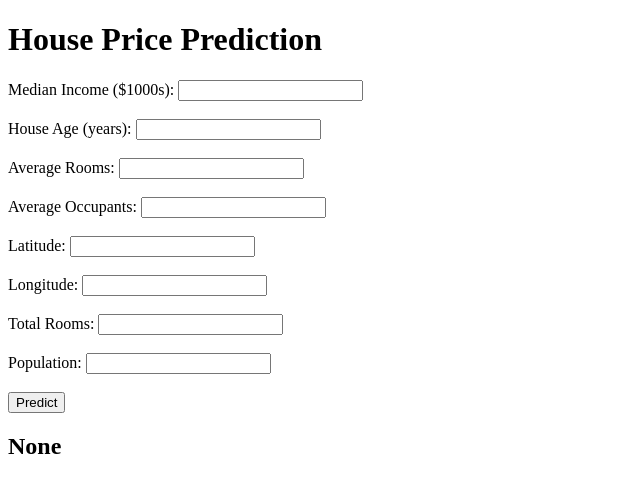
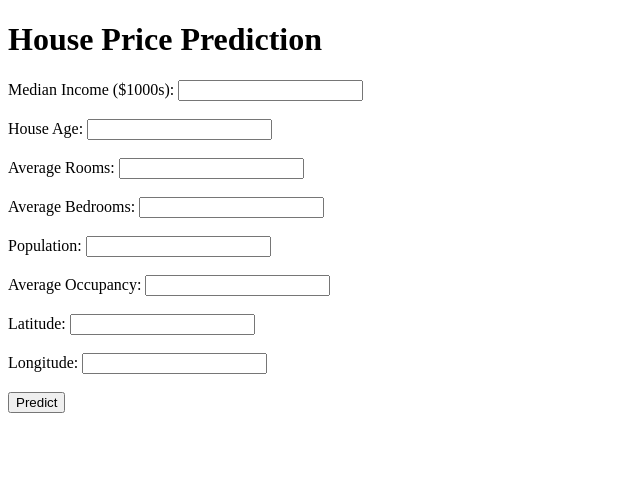
Before and after one commit to YamunaImmadisetti/HousePrice_Prediction, a Flask app: page / in a window 1280 px wide. Shown: the top 493 px of the page, without its empty margins (0-640 px from the left). Run offline with Flask 3, Linux system fonts and the light colour scheme; parts of the project's set-up code (start-up, migrations or seed data) failed here and were passed over.

Commit message:
index.html

```diff
--- a/src/templates/index.html
+++ b/src/templates/index.html
@@ -1,21 +1,29 @@
 <!DOCTYPE html>
-<html>
+<html lang="en">
 <head>
+    <meta charset="UTF-8">
+    <meta name="viewport" content="width=device-width, initial-scale=1.0">
     <title>House Price Prediction</title>
 </head>
 <body>
     <h1>House Price Prediction</h1>
-    <form action="/predict" method="post">
+    <form action="/" method="post">
         <label for="MedInc">Median Income ($1000s):</label>
         <input type="text" id="MedInc" name="MedInc" required><br><br>
 
-        <label for="HouseAge">House Age (years):</label>
+        <label for="HouseAge">House Age:</label>
         <input type="text" id="HouseAge" name="HouseAge" required><br><br>
 
         <label for="AveRooms">Average Rooms:</label>
         <input type="text" id="AveRooms" name="AveRooms" required><br><br>
 
-        <label for="AveOccup">Average Occupants:</label>
+        <label for="AveBedrms">Average Bedrooms:</label>
+        <input type="text" id="AveBedrms" name="AveBedrms" required><br><br>
+
+        <label for="Population">Population:</label>
+        <input type="text" id="Population" name="Population" required><br><br>
+
+        <label for="AveOccup">Average Occupancy:</label>
         <input type="text" id="AveOccup" name="AveOccup" required><br><br>
 
         <label for="Latitude">Latitude:</label>
@@ -24,16 +32,12 @@
         <label for="Longitude">Longitude:</label>
         <input type="text" id="Longitude" name="Longitude" required><br><br>
 
-        <label for="TotalRooms">Total Rooms:</label>
-        <input type="text" id="TotalRooms" name="TotalRooms" required><br><br>
-
-        <!-- Add additional fields if necessary -->
-        <label for="Population">Population:</label>
-        <input type="text" id="Population" name="Population" required><br><br>
-
         <input type="submit" value="Predict">
     </form>
 
-    <h2>{{ prediction }}</h2>
+    {% if prediction %}
+        <h2>Prediction Result:</h1>
+        <p><strong>{{ prediction }}</strong></p>
+    {% endif %}
 </body>
 </html>
```
